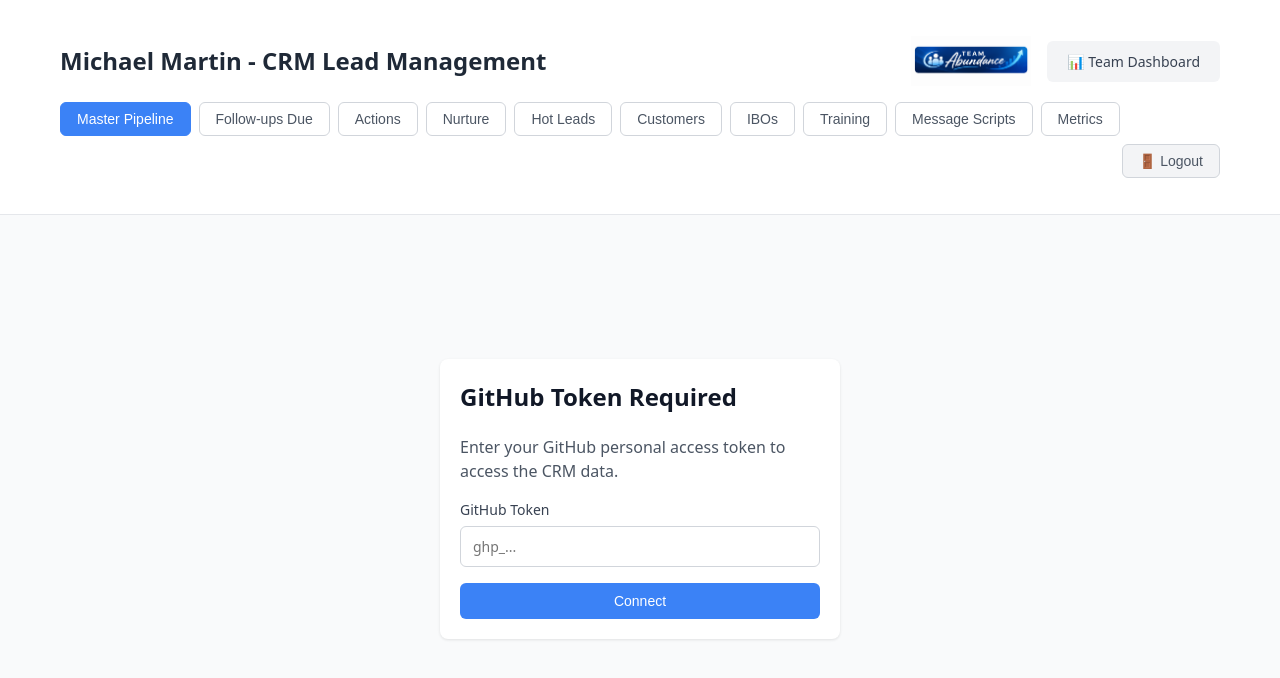
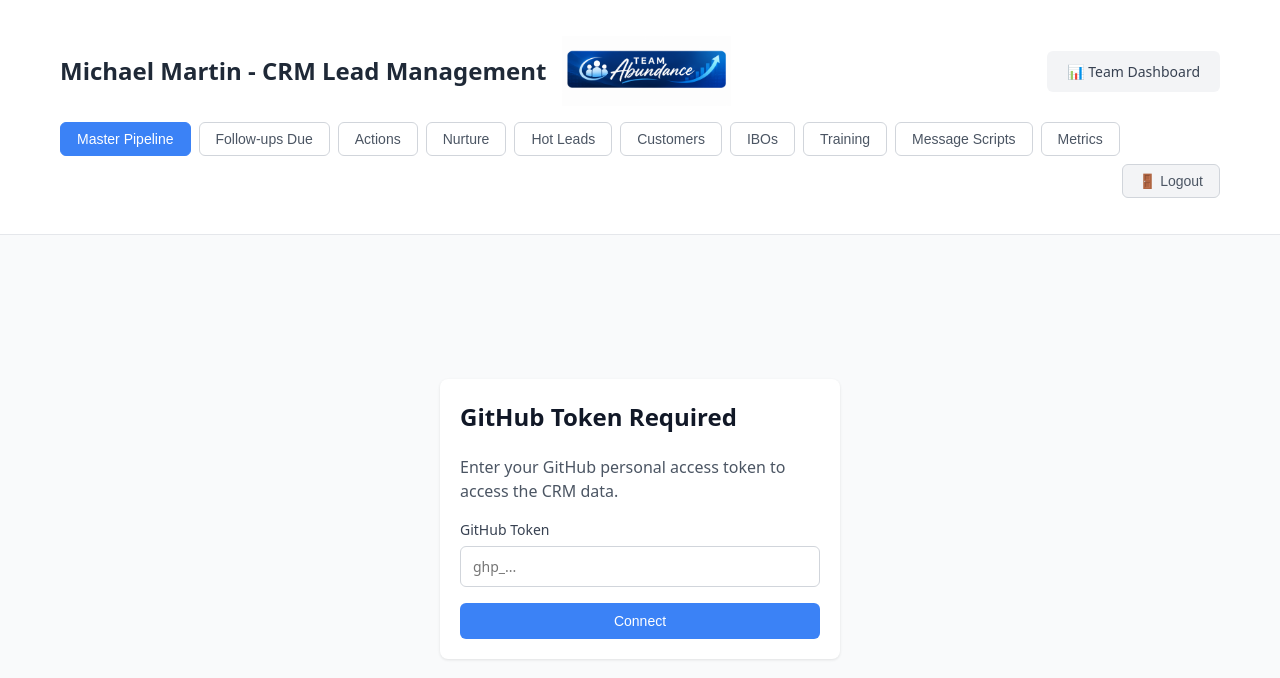
Before and after one commit to jasonhull26/crm-jason-hull, a plain HTML site: page index.html in a window 1280 px wide. Drawn offline with Linux system fonts and the light colour scheme.

Commit message:
Move banner next to title and increase size

```diff
--- a/index.html
+++ b/index.html
@@ -200,11 +200,11 @@
   <div class="header">
     <div class="container">
       <div style="display: flex; justify-content: space-between; align-items: center; flex-wrap: wrap; gap: 16px;">
-        <h1 style="margin: 0;">Michael Martin - CRM Lead Management</h1>
         <div style="display: flex; align-items: center; gap: 16px; flex-wrap: wrap;">
-          <img src="assets/teamabundacebanner.png" alt="Team Abundance" style="height: 50px; width: auto; max-width: 200px; object-fit: contain;">
-          <a href="https://imabundance.com/" target="_blank" class="button button-secondary" style="text-decoration: none; font-size: 14px;">📊 Team Dashboard</a>
+          <h1 style="margin: 0;">Michael Martin - CRM Lead Management</h1>
+          <img src="assets/teamabundacebanner.png" alt="Team Abundance" style="height: 70px; width: auto; max-width: 300px; object-fit: contain;">
         </div>
+        <a href="https://imabundance.com/" target="_blank" class="button button-secondary" style="text-decoration: none; font-size: 14px;">📊 Team Dashboard</a>
       </div>
       <div class="nav" style="margin-top: 16px;">
         <button class="nav-button active" data-view="pipeline">Master Pipeline</button>
```
